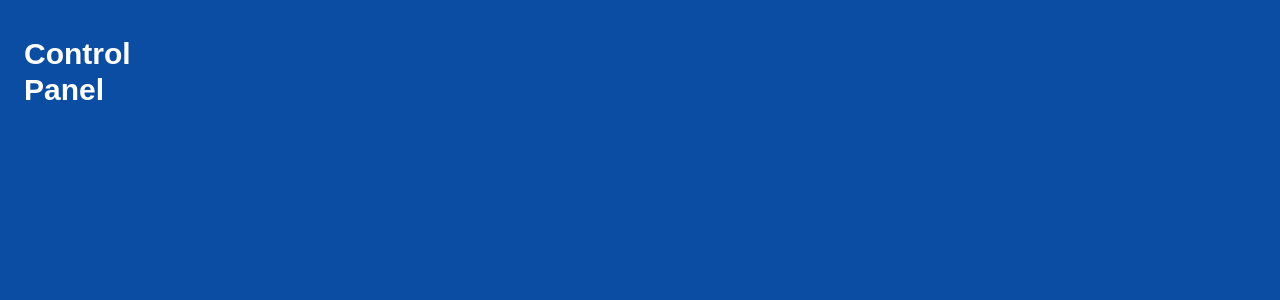
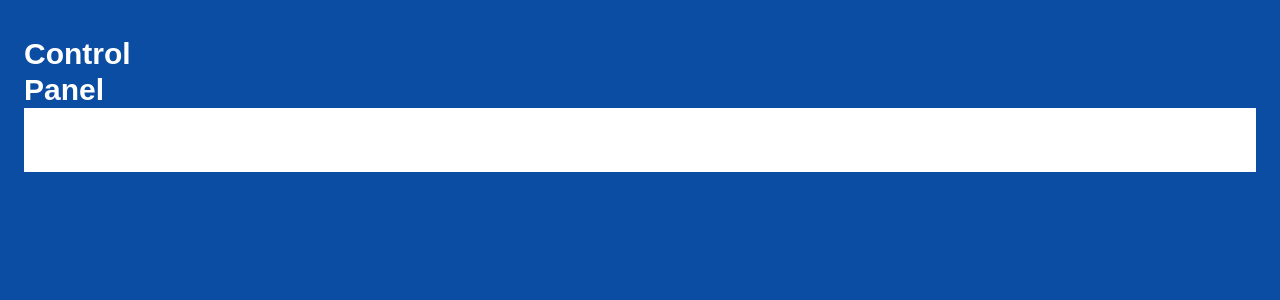
Before and after one commit to rts-cmk-wu06/smartlight-ui-TomBroager, a React (Create React App) app: page / in a window 1280 px wide. Shown: the top 300 px of the page. Built offline with nearby package versions, Linux system fonts and the light colour scheme.

Commit message:
add component

```diff
--- a/src/App.js
+++ b/src/App.js
@@ -1,9 +1,11 @@
 import Heading from "./Components/Heading";
+import Footer from "./Templates/Footer";
 
 function App() {
   return (
     <div className="App pt-9 px-6 h-screen bg-primary">
       <Heading />
+      <Footer />
     </div>
   );
 }
```
